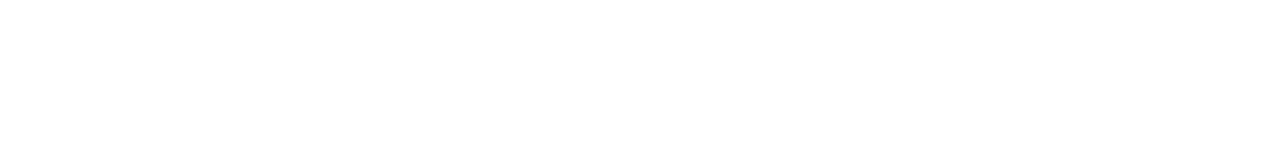
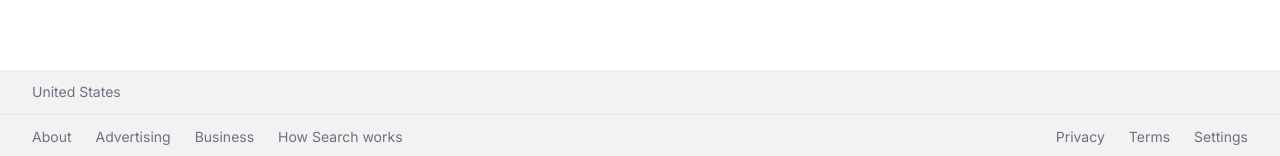
Before and after one commit to PramodLakmal/google-nextjs, a Next.js app: page / in a window 1280 px wide. Shown: the part 641-797 px from the top of the page. Built offline with nearby package versions, Linux system fonts and the light colour scheme; no server answers.

Commit message:
add footer component

```diff
--- a/src/app/layout.js
+++ b/src/app/layout.js
@@ -1,5 +1,6 @@
 import { Inter } from "next/font/google";
 import "./globals.css";
+import Footer from "@/components/Footer";
 
 const inter = Inter({ subsets: ["latin"] });
 
@@ -11,7 +12,10 @@
 export default function RootLayout({ children }) {
   return (
     <html lang="en">
-      <body className={inter.className}>{children}</body>
+      <body className={inter.className}>
+        {children}
+        <Footer />
+        </body>
     </html>
   );
 }
--- /dev/null
+++ b/src/components/CountryLookup.jsx
@@ -0,0 +1,27 @@
+"use client";
+import React, { useEffect, useState } from 'react'
+
+
+export default function CountryLookup() {
+
+const [country, setCountry]  = useState('United States')
+
+useEffect(() => {
+    const getCountry = async () => {
+        const response = await fetch(
+            `https://extreme-ip-lookup.com/json/?key=${process.env.NEXT_PUBLIC_IP_API_KEY}`
+          )
+        .then((res) => res.json())
+        .then((data) => data.country)
+        if(!response) return
+        setCountry(response)
+    }
+    getCountry()
+}
+, [])
+
+
+  return (
+    <div>{country}</div>
+  )
+}
--- /dev/null
+++ b/src/components/Footer.jsx
@@ -0,0 +1,25 @@
+import React from "react";
+import CountryLookup from "./CountryLookup";
+
+export default function Footer() {
+  return (
+    <footer className="absolute bottom-0 text-sm text-gray-500 bg-[#f2f2f2] w-full">
+      <div className="border-b px-8 py-3">
+        <CountryLookup />
+      </div>
+      <div className="flex flex-col sm:flex-row justify-between items-center px-8 py-3 space-y-7 sm:space-y-0">
+        <ul className="flex items-center space-x-6">
+          <li className="hover:underline cursor-pointer">About</li>
+          <li className="hover:underline cursor-pointer">Advertising</li>
+          <li className="hover:underline cursor-pointer">Business</li>
+          <li className="hover:underline cursor-pointer">How Search works</li>
+        </ul>
+        <ul className="flex items-center space-x-6">
+          <li className="hover:underline cursor-pointer">Privacy</li>
+          <li className="hover:underline cursor-pointer">Terms</li>
+          <li className="hover:underline cursor-pointer">Settings</li>
+        </ul>
+      </div>
+    </footer>
+  );
+}
```
